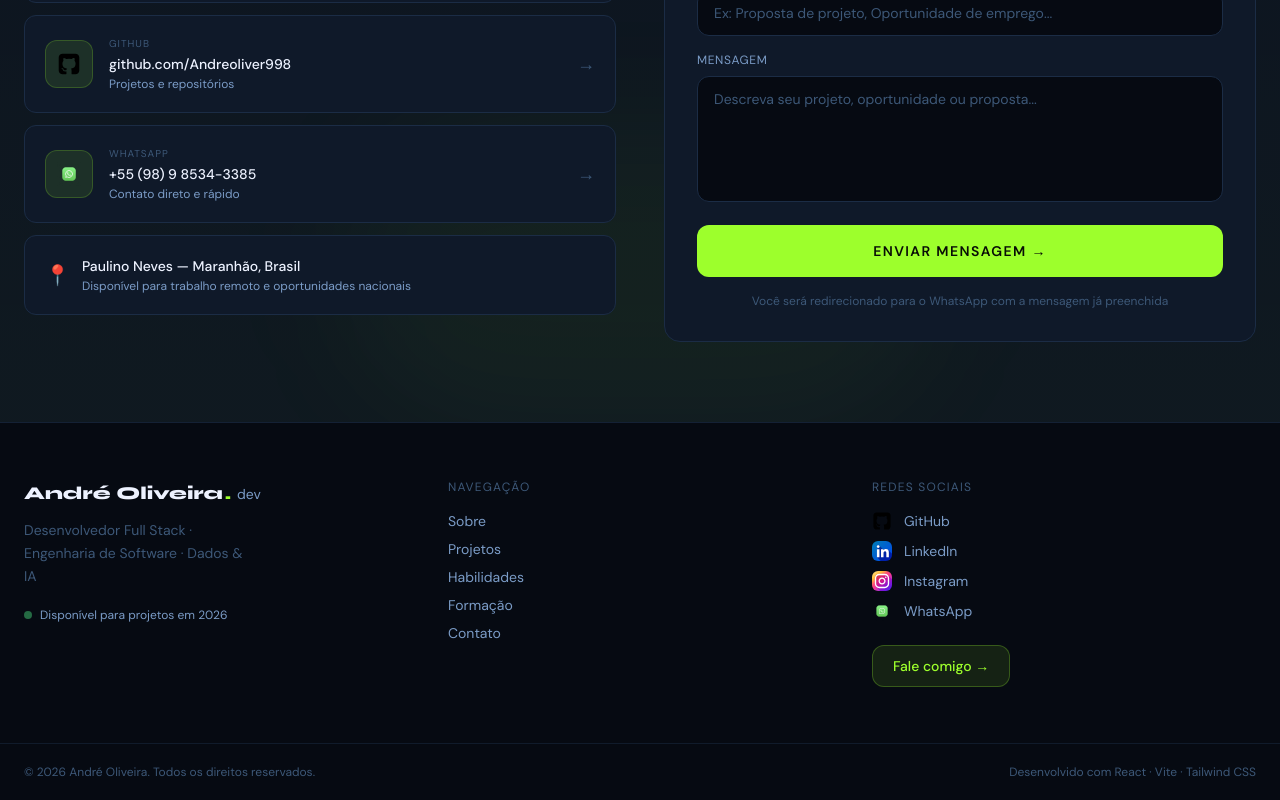
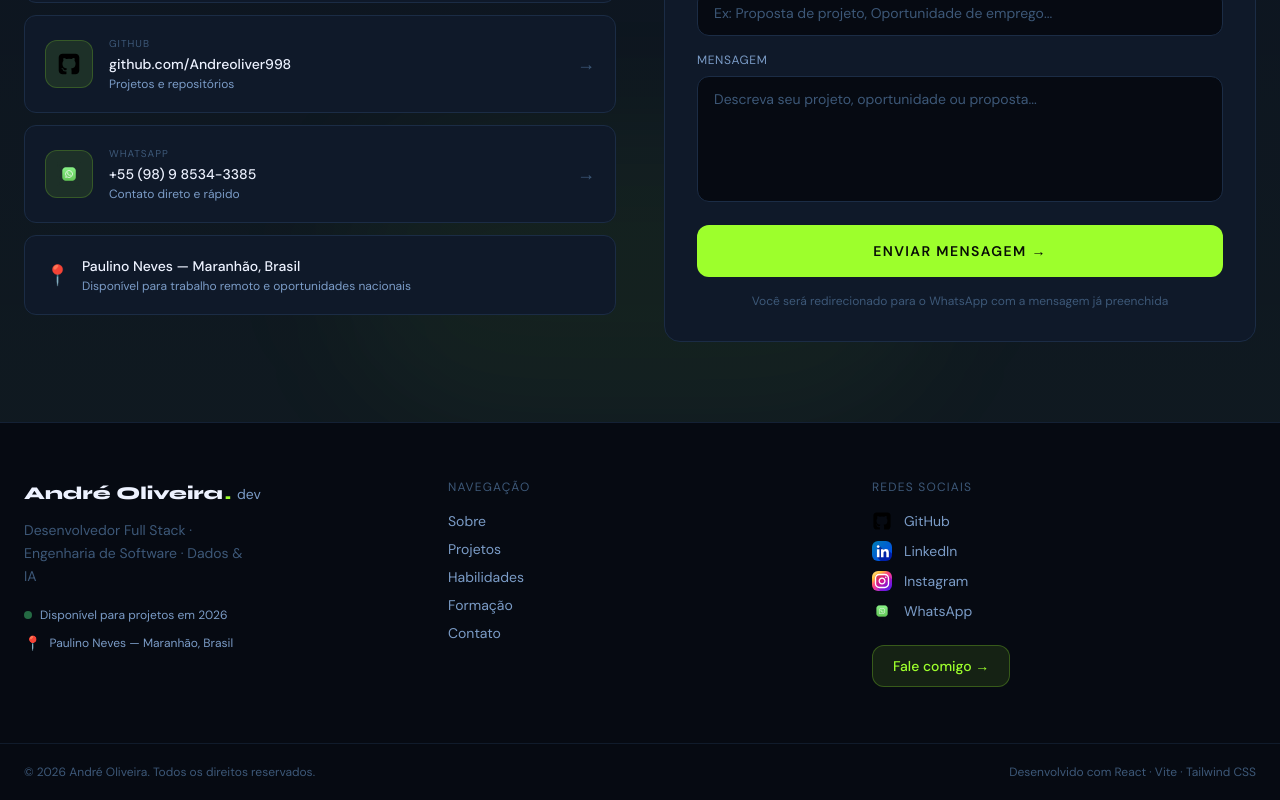
Before and after one commit to Andreoliver998/portfolio-profissional-carlos-andre, a React (Vite) app: page / in a window 1280 px wide. Shown: the part 6540-7340 px from the top of the page. Built offline with nearby package versions, Linux system fonts and the light colour scheme.

Commit message:
Add footer location map link

```diff
--- a/src/components/Footer.jsx
+++ b/src/components/Footer.jsx
@@ -5,6 +5,8 @@ import githubIcon from '../assets/social/github.svg'
 import instagramIcon from '../assets/social/instagram.svg'
 import linkedinIcon from '../assets/social/linkedin.svg'
 import whatsappIcon from '../assets/social/whatsapp.png'
+
+const LOCATION_URL = 'https://maps.app.goo.gl/HagbbUcHJ3UhZ5DJ6'
 
 // Array para o .map() do footer — alimentado pela fonte centralizada
 const socialLinksArr = [
@@ -57,6 +59,16 @@ export default function Footer() {
                 Disponível para projetos em {year}
               </span>
             </div>
+
+            <a
+              href={LOCATION_URL}
+              target="_blank"
+              rel="noopener noreferrer"
+              className="inline-flex items-center gap-2 mt-3 text-xs text-[#7B9CC7] hover:text-[#9DFF2C] transition-colors duration-200 font-body w-fit"
+            >
+              <span className="text-sm leading-none">📍</span>
+              Paulino Neves — Maranhão, Brasil
+            </a>
           </div>
 
           {/* ── Navegação rápida ─────────────────────── */}
```
